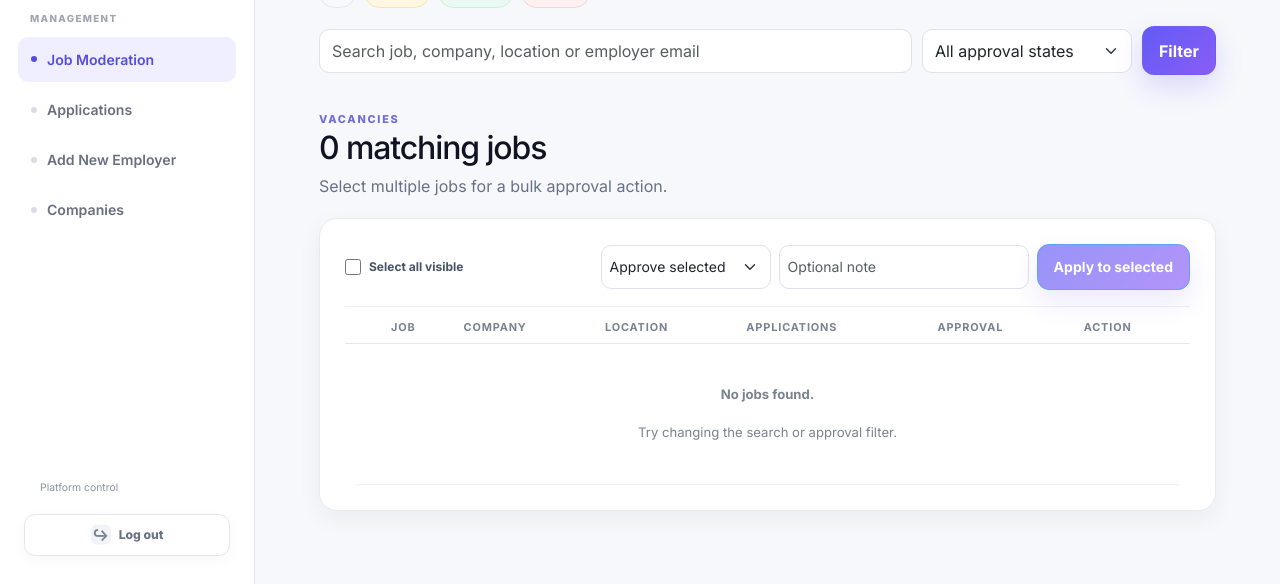
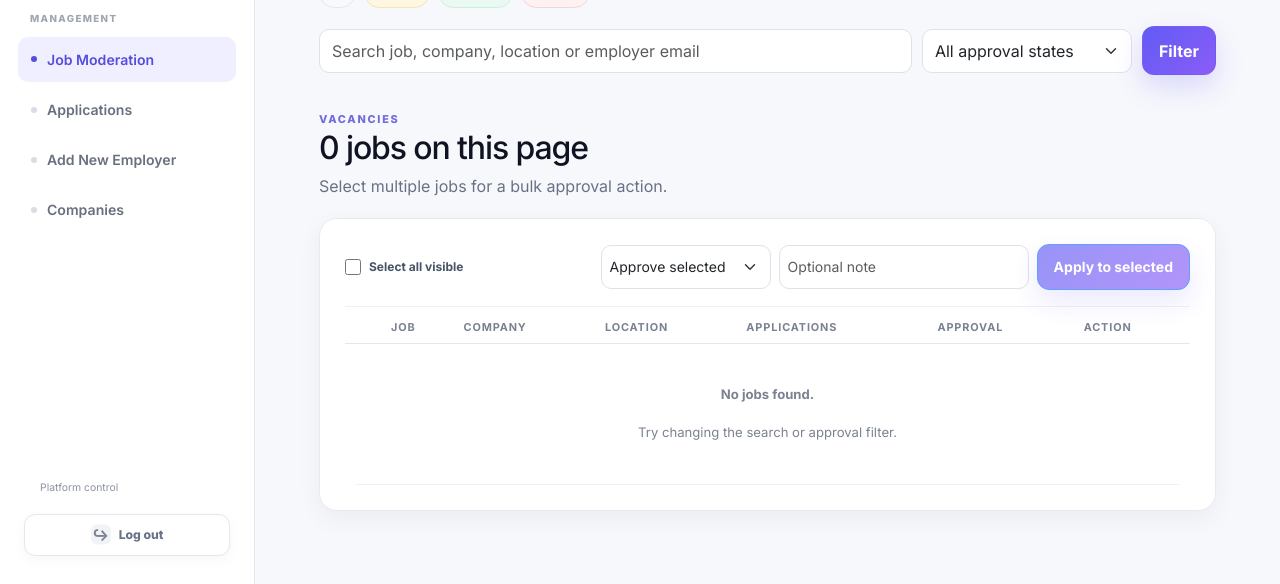
Before and after one commit to deathkernel/FresherFlow, a Python web app: template templates/admin/jobs.html in a window 1280 px wide. Shown: the part 216-800 px from the top of the page. Run offline with Jinja, Linux system fonts and the light colour scheme; the template is opened without the code that fills it, so the values that code supplies are empty.

Commit message:
Fix admin job count and add pagination controls

```diff
--- a/templates/admin/jobs.html
+++ b/templates/admin/jobs.html
@@ -44,7 +44,7 @@
       </form>
 
       <div class="section-head admin-section-head">
-        <div><span class="eyebrow">VACANCIES</span><h2>{{ rows|length }} matching jobs</h2><p>Select multiple jobs for a bulk approval action.</p></div>
+        <div><span class="eyebrow">VACANCIES</span><h2>{{ jobs|length }} jobs on this page</h2><p>Select multiple jobs for a bulk approval action.</p></div>
       </div>
 
       <div class="content-card reveal">
@@ -84,6 +84,13 @@
           </div>
         </form>
       </div>
+      {% if page > 1 or jobs|length == per_page %}
+        <nav class="pagination-bar" aria-label="Job pages">
+          {% if page > 1 %}<a class="btn btn-sm btn-light" href="{{ url_for('admin.jobs', q=q, moderation=moderation, page=page-1) }}">← Previous</a>{% endif %}
+          <span>Page {{ page }}</span>
+          {% if jobs|length == per_page %}<a class="btn btn-sm btn-light" href="{{ url_for('admin.jobs', q=q, moderation=moderation, page=page+1) }}">Next →</a>{% endif %}
+        </nav>
+      {% endif %}
     </section>
   </div>
 {% endblock %}
```
